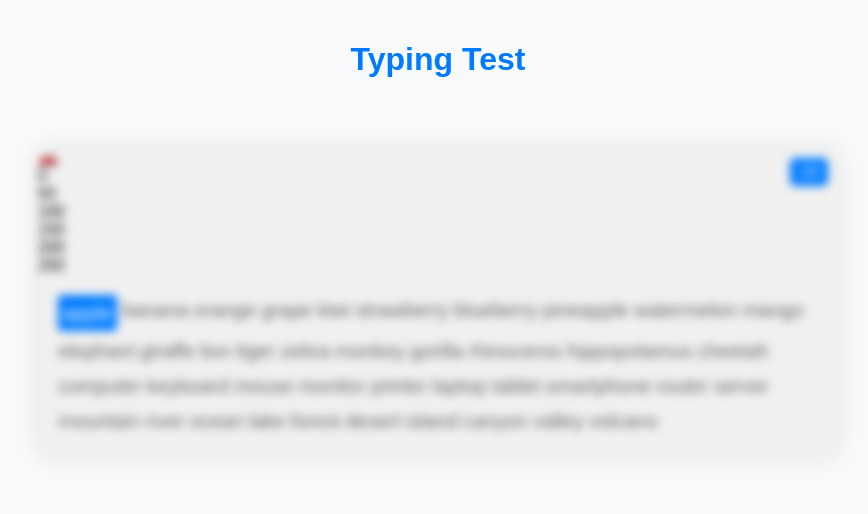
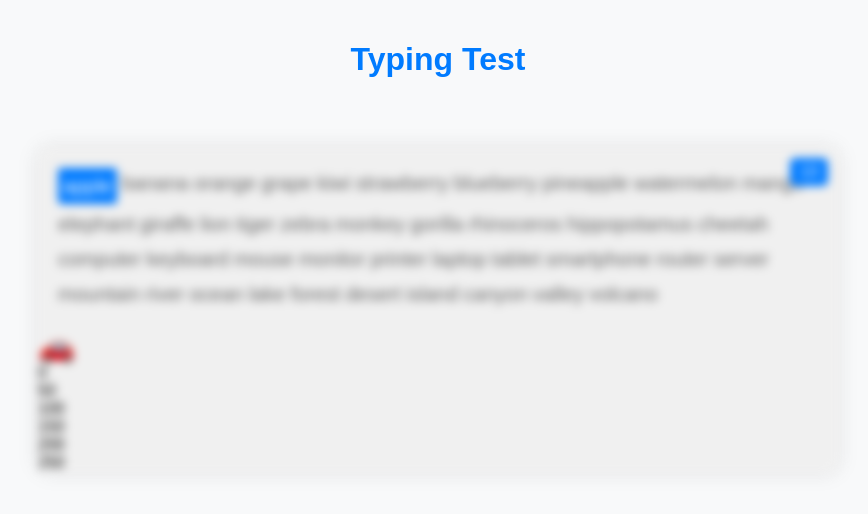
Before and after one commit to mananbansal2002/typetest, a React (Create React App) app: page / in a window 1280 px wide. Both pictures are taken after a click on the button "15s". Shown: the top 514 px of the page, without its empty margins (202-1070 px from the left). Built offline with nearby package versions, Linux system fonts and the light colour scheme.

Commit message:
added car choose and handled backspace bug

```diff
--- a/src/App.jsx
+++ b/src/App.jsx
@@ -5,6 +5,14 @@ const App = () => {
   const [selectedTime, setSelectedTime] = useState(0);
   const [isTyping, setIsTyping] = useState(false);
   const [wpm, setWPM] = useState(null);
+  const [carType, setCarType] = useState("car"); // Default car type is "car"
+
+  const handleCarTypeChange = (event) => {
+    setCarType(event.target.value);
+  };
+
+
+
 
   const handleStart = (time) => {
     setSelectedTime(time);
@@ -37,6 +45,7 @@ const App = () => {
           onFinish={handleFinish}
           setWPM={setWPM}
           wpm={wpm}
+          carType = {carType}
         />
       )}
       {selectedTime !== 0 && !isTyping && <Result wpm={wpm} onRestart={handleRestart} />}
@@ -74,6 +83,19 @@ const App = () => {
           background-color: #0056b3;
         }
       `}</style>
+
+
+{!isTyping && wpm === null && (
+        <div className="dropdown">
+        <select value={carType} onChange={handleCarTypeChange}>
+          <option value="car">&#x1F697;</option> {/* Car icon */}
+          <option value="jeep">&#x1F699;</option> {/* Jeep icon */}
+          <option value="bike">&#x1F3CD;</option> {/* Bike icon */}
+        </select>
+        <span className="arrow"></span>
+      </div>
+    )}
+
     </div>
   );
 };
--- a/src/components/Car/Car.jsx
+++ b/src/components/Car/Car.jsx
@@ -1,10 +1,27 @@
+// Modified Car Component
 import React from "react";
 
-const Car = ({ speed }) => {
-    return (
-      <div className="car" style={{ left: `${speed}px` }}>
-        🚗
-      </div>
-    );
-  };
-  export default Car;
+const Car = ({ speed, carType }) => {
+  let carIcon;
+  switch (carType) {
+    case "car":
+      carIcon = "🚗"; // Car emoji
+      break;
+    case "jeep":
+      carIcon = "🚙"; // Jeep emoji
+      break;
+    case "bike":
+      carIcon = "🏍"; // Motorcycle emoji
+      break;
+    default:
+      carIcon = "🚗"; // Default to car emoji
+  }
+
+  return (
+    <div className="car" style={{ left: `${speed}px`, fontSize:"30px" }}>
+      {carIcon}
+    </div>
+  );
+};
+
+export default Car;
--- a/src/components/Speedbar/Speedbar.jsx
+++ b/src/components/Speedbar/Speedbar.jsx
@@ -1,10 +1,10 @@
 
 import React from "react";
 import  Car  from "../Car/Car";
-const SpeedBar = ({speed}) => {
+const SpeedBar = ({speed,carType}) => {
     return (
       <div className="speed-bar">
-        <Car speed = {speed}></Car>
+        <Car speed = {speed} carType={carType}></Car>
         <div className="speed-range"></div>
         <div className="speed-mark" style={{ left: `${0}px` }}>0</div>
         <div className="speed-mark" style={{ left: `${300 / 6}px` }}>50</div>
--- a/src/components/Typingtest/Typingtest.jsx
+++ b/src/components/Typingtest/Typingtest.jsx
@@ -1,7 +1,7 @@
 import React, { useState, useEffect, useRef } from 'react';
 
 import  SpeedBar  from "../Speedbar/Speedbar";
- const Typingtest = ({ timerDuration, onReset, onFinish, setWPM, wpm }) => {
+ const Typingtest = ({ timerDuration, onReset, onFinish, setWPM, wpm, carType }) => {
   const [words, setWords] = useState([]);
   const [currentIndex, setCurrentIndex] = useState(0);
   const [typedWords, setTypedWords] = useState([]);
@@ -59,12 +59,28 @@ import  SpeedBar  from "../Speedbar/Speedbar";
         setCorrectWordsCount(prevCount => prevCount + 1);
       }
       setCurrentIndex(prevIndex => Math.min(prevIndex + 1, words.length - 1));
+    } else if (key === 'Backspace') { // Handle backspace key
+      if (typedWords[currentIndex].length > 0) {
+        // Remove the last character from the current word
+        const updatedWords = typedWords.map((word, idx) =>
+          idx === currentIndex ? word.slice(0, -1) : word
+        );
+        setTypedWords(updatedWords);
+      } else if (currentIndex > 0) {
+        // Move to the previous word if the current word is empty
+        setCurrentIndex(prevIndex => prevIndex - 1);
+      }
     } else if (key.length === 1) {
-      const updatedWords = typedWords.map((word, idx) => idx === currentIndex ? word + key : word);
+      // Append the typed character to the current word
+      const updatedWords = typedWords.map((word, idx) =>
+        idx === currentIndex ? word + key : word
+      );
       setTypedWords(updatedWords);
     }
     calculateWPM(setWPM, wpm, correctWordsCount);
   };
+
+
 
   const renderWord = (word, index) => {
     if (index < currentIndex) {
@@ -82,7 +98,7 @@ import  SpeedBar  from "../Speedbar/Speedbar";
 
   const calculateWPM = (setWPM, wpm, correctWordsCount) => {
     const endTime = Date.now();
-    const timeInSeconds = (endTime - startTime) / 1000;
+    const timeInSeconds = ((endTime - startTime)-timeRemaining) / 1000;
     const wpmValue = Math.round((correctWordsCount / timeInSeconds) * 60);
     setWPM(wpmValue);
   };
@@ -104,7 +120,6 @@ import  SpeedBar  from "../Speedbar/Speedbar";
       onBlur={() => setIsBlurred(true)}
       ref={divRef}
     >
-      {timeRemaining > 0 && <SpeedBar speed={carPosition} />}
 
       <div className="timer">{timeRemaining}</div>
       <div className="content">
@@ -191,12 +206,18 @@ import  SpeedBar  from "../Speedbar/Speedbar";
         }
         .car {
           position: absolute;
-          top: -20px;
+          top: -30px;
           transform: translateX(-25%);
           font-size: 12px;
         }
 
       `}</style>
+
+
+{timeRemaining > 0 &&<SpeedBar speed={carPosition} carType={carType} />}
+
+
+
     </div>
   );
 };
```
Also changed, not shown: src/App.css (line endings or trailing spaces).
